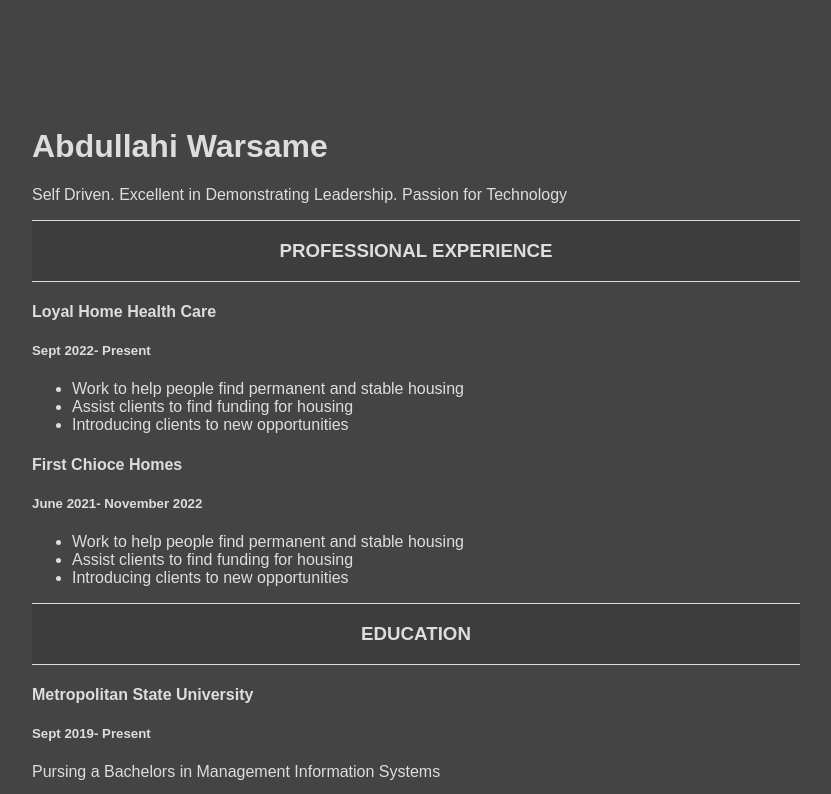
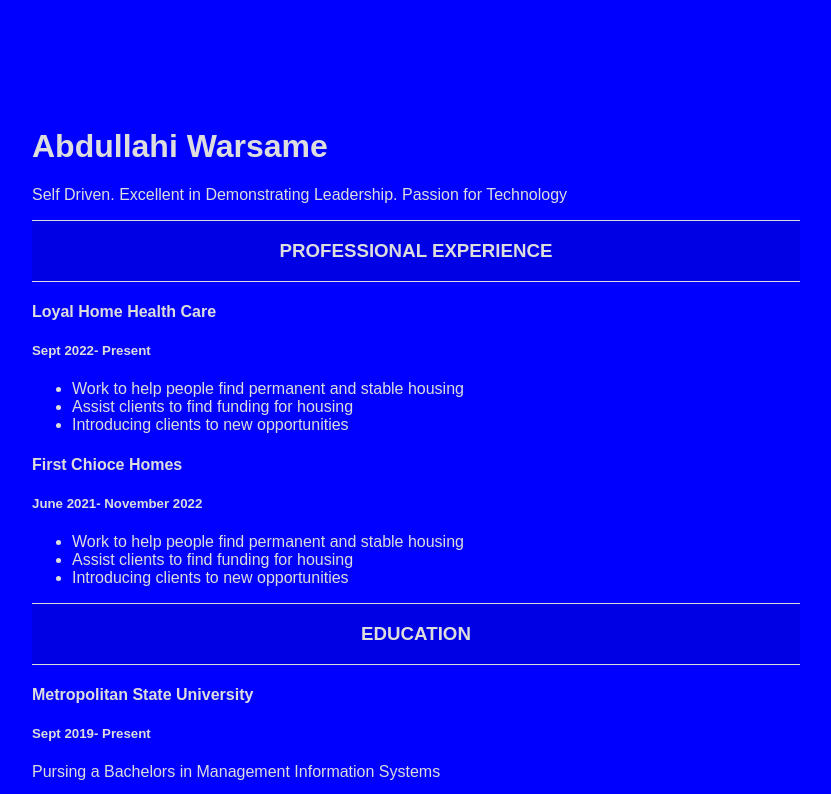
Before and after one commit to awarsame3844/awarsame3844.github.io, a plain HTML site: page idex.html in a window 1280 px wide. Shown: the top 794 px of the page, without its empty margins (224-1055 px from the left). Drawn offline with Linux system fonts and the light colour scheme.

Commit message:
Update style.css

```diff
--- a/style.css
+++ b/style.css
@@ -1,5 +1,5 @@
 body {
-  background-color: #444444;
+  background-color: #0000ff;
   color: #dddddd;
   font-family: Arial, Helvetica, sans-serif;
   margin: 10% 20%;
```
